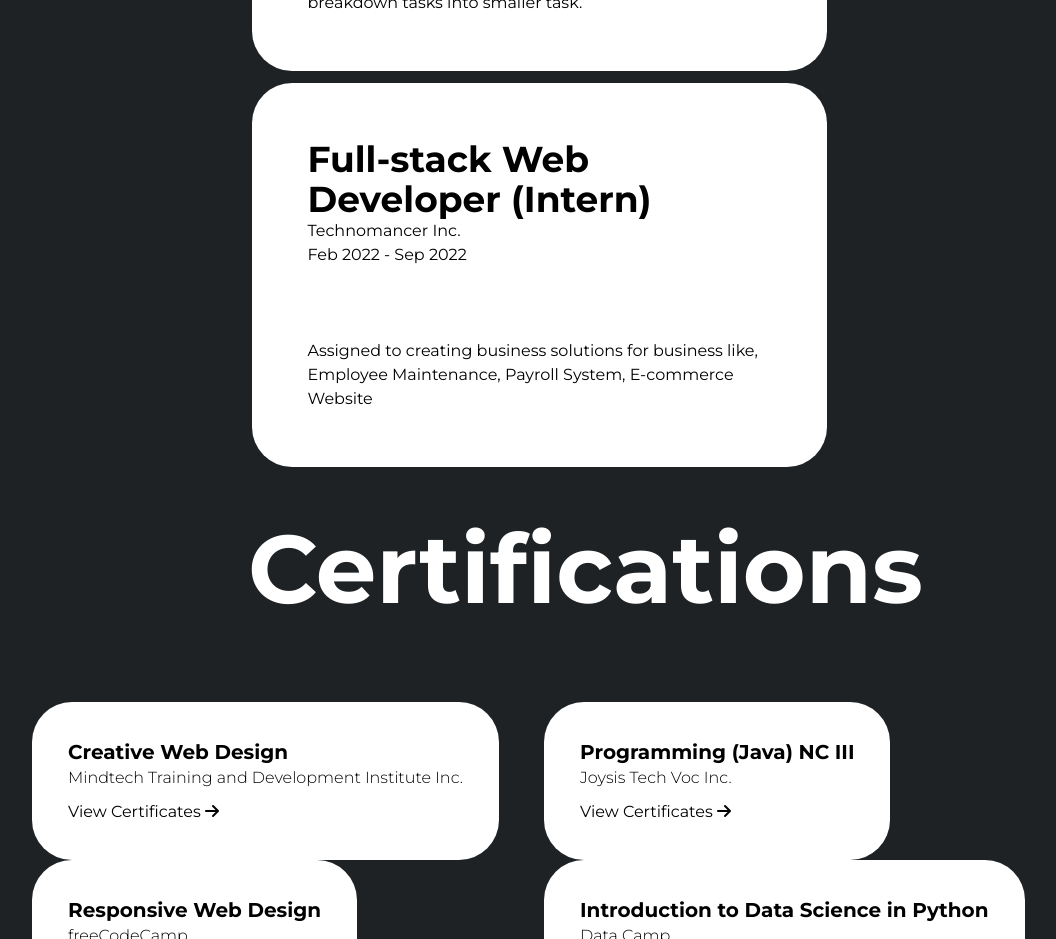
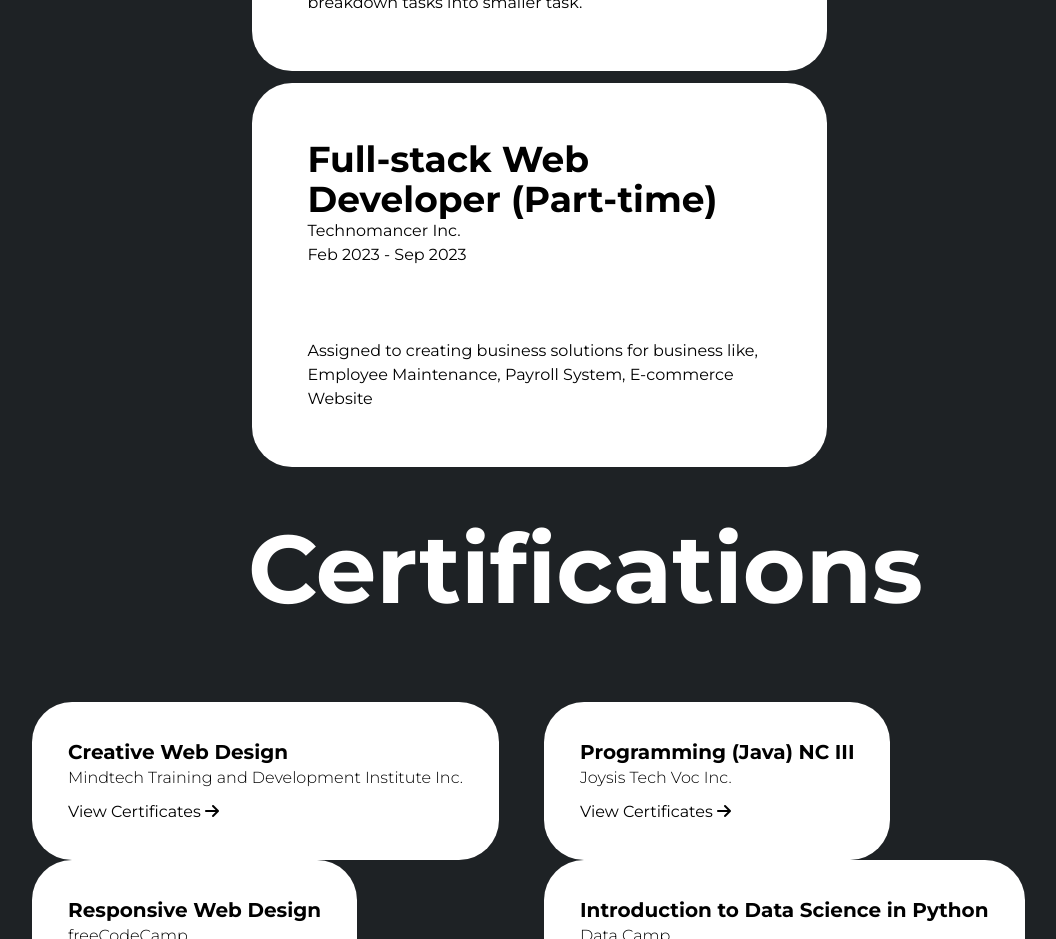
Before and after one commit to zachhh14/portfolio, a React (Vite) app: page / in a window 1280 px wide. Shown: the part 3320-4259 px from the top of the page, without its empty margins (101-1157 px from the left). Built offline with nearby package versions, Linux system fonts and the light colour scheme.

Commit message:
fix: edit experience

```diff
--- a/src/components/Experience/Experience.jsx
+++ b/src/components/Experience/Experience.jsx
@@ -18,9 +18,9 @@ function Experience() {
           description='Assigned in converting Figma design to a static websites. Participated in Daily Stand up Meeting where we breakdown tasks into smaller task.'
         />
         <ExperienceCard
-          position='Full-stack Web Developer (Intern)'
+          position='Full-stack Web Developer (Part-time)'
           company='Technomancer Inc.'
-          date='Feb 2022 - Sep 2022'
+          date='Feb 2023 - Sep 2023'
           description='Assigned to creating business solutions for business like, Employee Maintenance, Payroll System, E-commerce Website'
         />
       </div>
```
